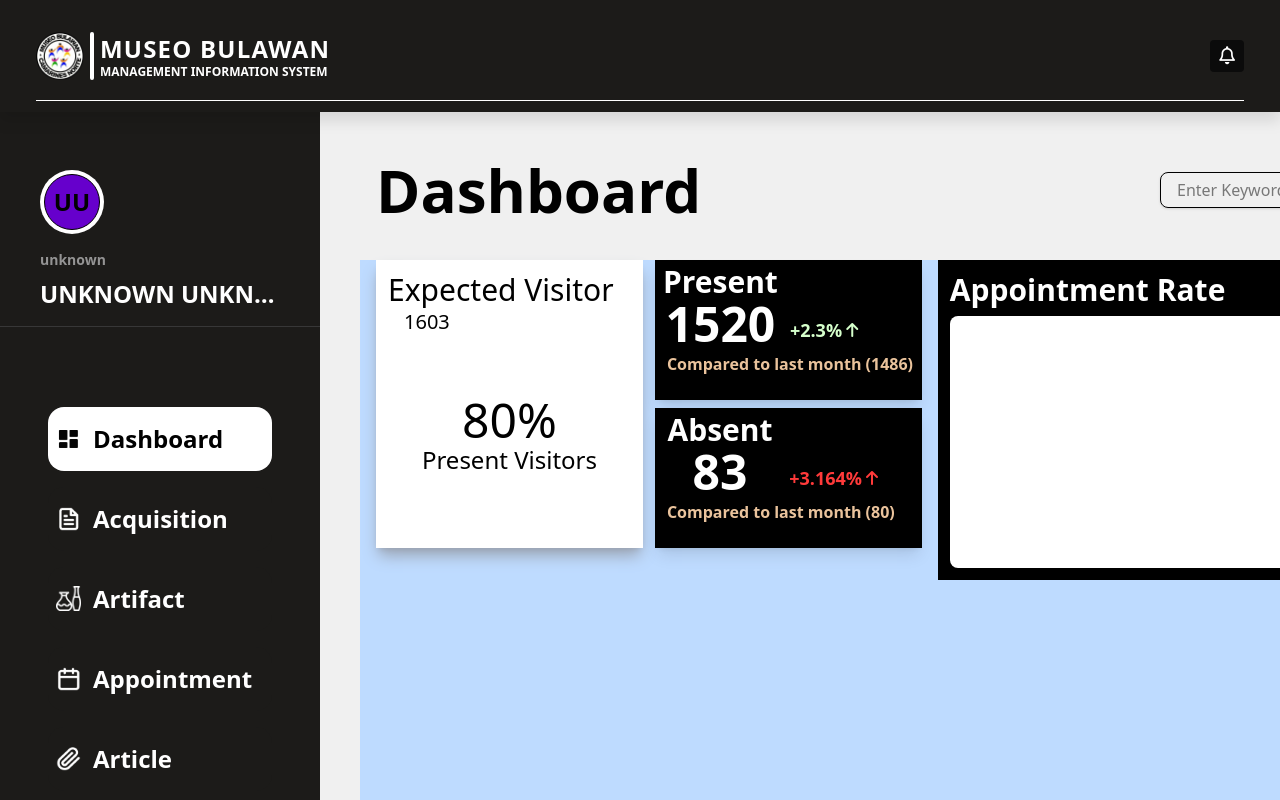
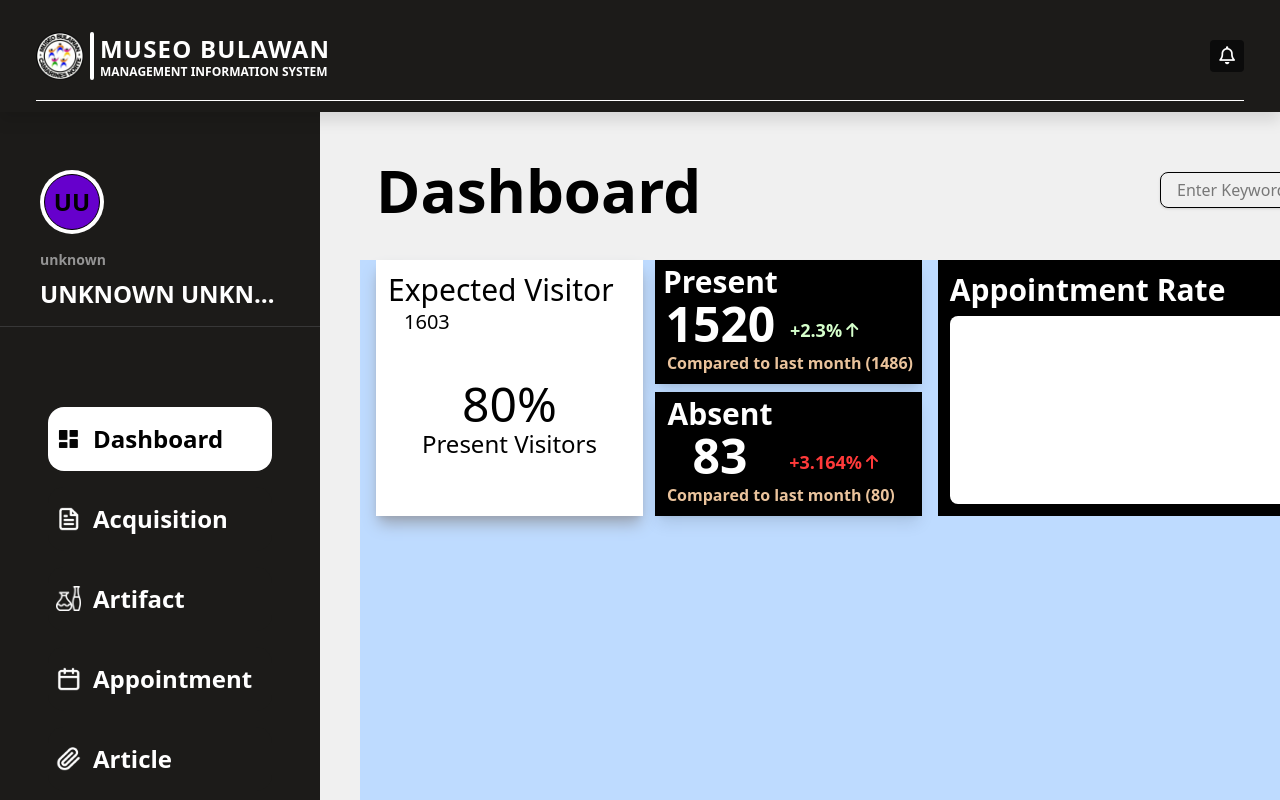
Before and after one commit to k3mosh/Museo-Bulawan-MIS, a React (Vite) app: page /admin/dashboard in a window 1280 px wide. Shown: the top 800 px of the page. Built offline with nearby package versions, Linux system fonts and the light colour scheme; sample sign-in values are in the browser's storage; a web font is replaced by a local one.

Commit message:
test resize

```diff
--- a/src/pages/admin/Dashboard.jsx
+++ b/src/pages/admin/Dashboard.jsx
@@ -14,7 +14,7 @@ const Dashboard = () => {
           </div>
 
           <div className='w-full h-full p-10 md:p-10'>
-              <div className='h-full w-full flex flex-col max-w-[90vw] transition-all duration-300 md:h-full md:gap-3'>
+              <div className='min-h-[65em] w-full flex flex-col max-w-[90vw] transition-all duration-300 md:h-full md:gap-3'>
                   <div className='h-auto flex justify-between w-auto px-4 py-2'>
                     <div className='text-5xl font-bold md:text-6xl'>
                       Dashboard
@@ -31,10 +31,10 @@ const Dashboard = () => {
                     </div>
                   </div>
 
-                  <div className='px-4 w-full h-auto flex mt-5 md:min-h-[38em] bg-blue-200 '>
+                  <div className='px-4 w-full max-h-[34em] flex mt-5 md:min-h-[38em] bg-blue-200 '>
                     <div className='flex flex-col h-full sm:flex sm:flex-col md:flex md:flex-row w-full gap-4'>
 
-                      <div className='flex gap-3 h-[18em] w-full sm:max-w-full md:max-w-1/2'>
+                      <div className='flex gap-3 h-[16em] w-full sm:max-w-full md:max-w-1/2'>
 
                         <div className='w-full ' >
                           <div className='bg-white h-full p-3 flex flex-col items-start justify-start shadow-lg shadow-gray-400'>
@@ -92,7 +92,7 @@ const Dashboard = () => {
 
                       </div>
 
-                      <div className='flex flex-col h-[20em] w-full sm:max-w-full p-3 gap-2 bg-black'>
+                      <div className='flex flex-col h-[16em] w-full sm:max-w-full p-3 gap-2 bg-black'>
                        <span className='text-3xl font-bold text-white'>Appointment Rate</span>
                        <div className='h-full w-full bg-white rounded-lg'>
 
@@ -101,7 +101,7 @@ const Dashboard = () => {
                       </div>
                   </div>
 
-                  <div className='flex flex-col sm:flex sm:flex-col md:flex md:flex-row w-full gap-4 px-4 mt-4  md:min-h-[38em] bg-yellow-200'>
+                  <div className='flex flex-col max-h-[34em] sm:flex sm:flex-col md:flex md:flex-row w-full gap-4 px-4 mt-4  md:min-h-[38em] bg-yellow-200'>
                     <div className='w-full h-[19em] flex  gap-2 sm:gap-3 '>
                       <div className='w-[20em] flex gap-3 sm:w-[26em] ' >
                           <div className='w-[9em] flex flex-col gap-3 text-white sm:min-w-[11em]'>
```
